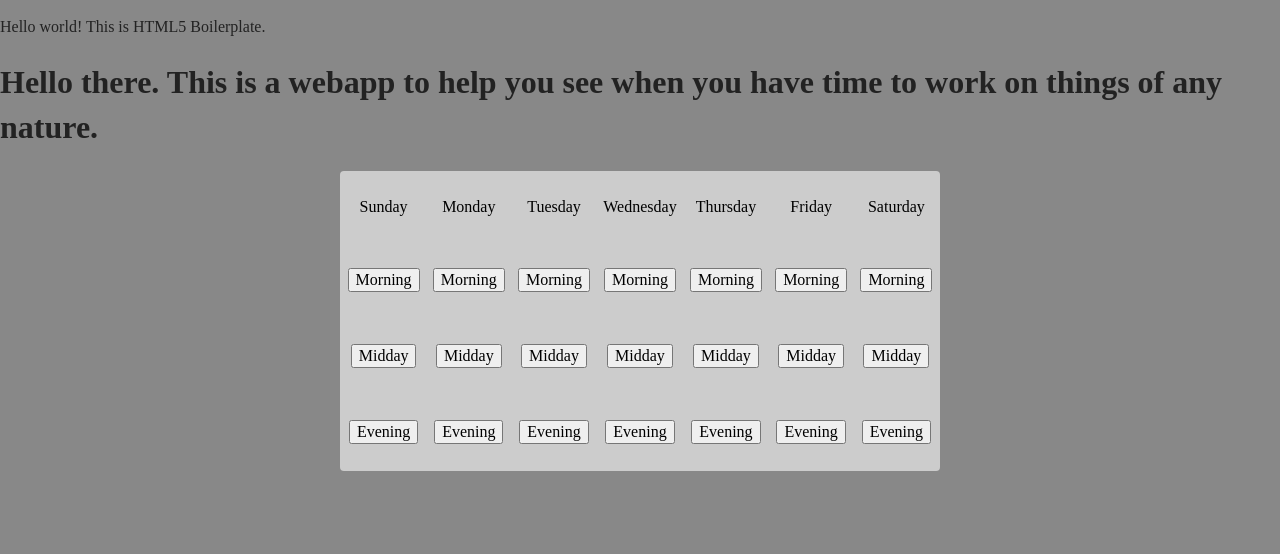
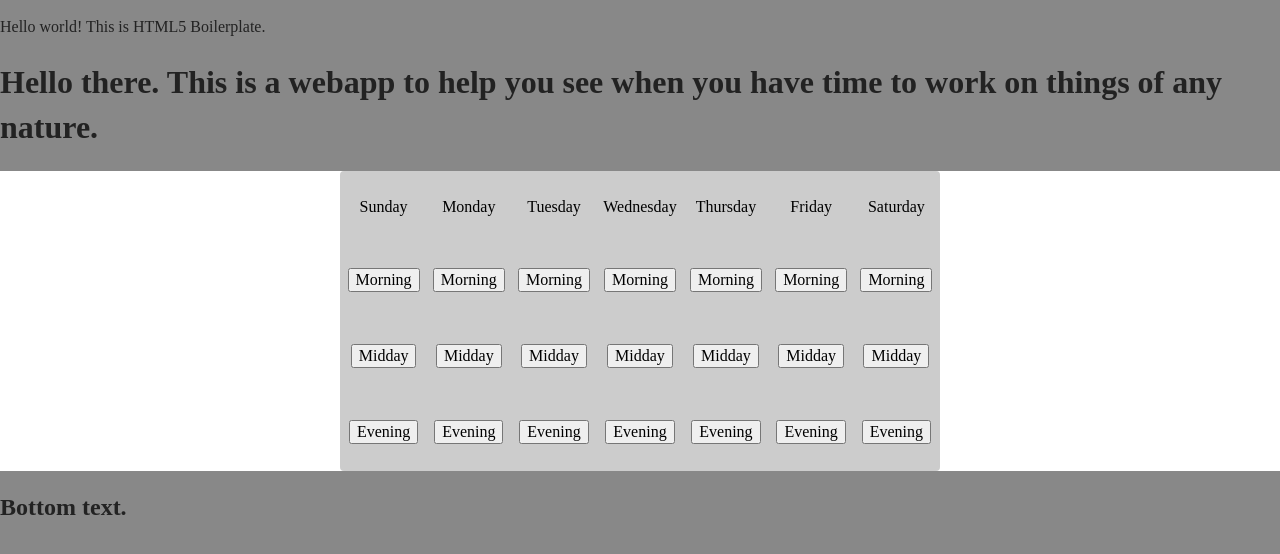
Before and after one commit to MichaelKavas/FreetimeApp, a plain HTML site: page index.html in a window 1280 px wide. Drawn offline with nearby package versions, Linux system fonts and the light colour scheme.

Commit message:
Fucked up the CSS

```diff
--- a/css/main.css
+++ b/css/main.css
@@ -33,6 +33,10 @@ table {
 
 }
 
+#tableform {
+  color: white;
+  background-color: white;
+}
 
 /*
  * Remove text-shadow in selection highlight:
--- a/index.html
+++ b/index.html
@@ -34,7 +34,7 @@
   <h1>
     Hello there. This is a webapp to help you see when you have time to work on things of any nature.
   </h1>
-  <form name ="freetimecalc" id="tableform"></form>
+  <form name ="freetimecalc" id="tableform">
     <table>
       <tr style="color: black">
         <td>Sunday</td>
@@ -73,7 +73,10 @@
         <td><input type="button" name="SatEve" value="Evening"></td>
       </tr>
     </table>
-
+  </form>
+  <h2>
+    Bottom text.
+  </h2>
 
   <!-- Google Analytics: change UA-XXXXX-Y to be your site's ID. -->
   <script>
```
